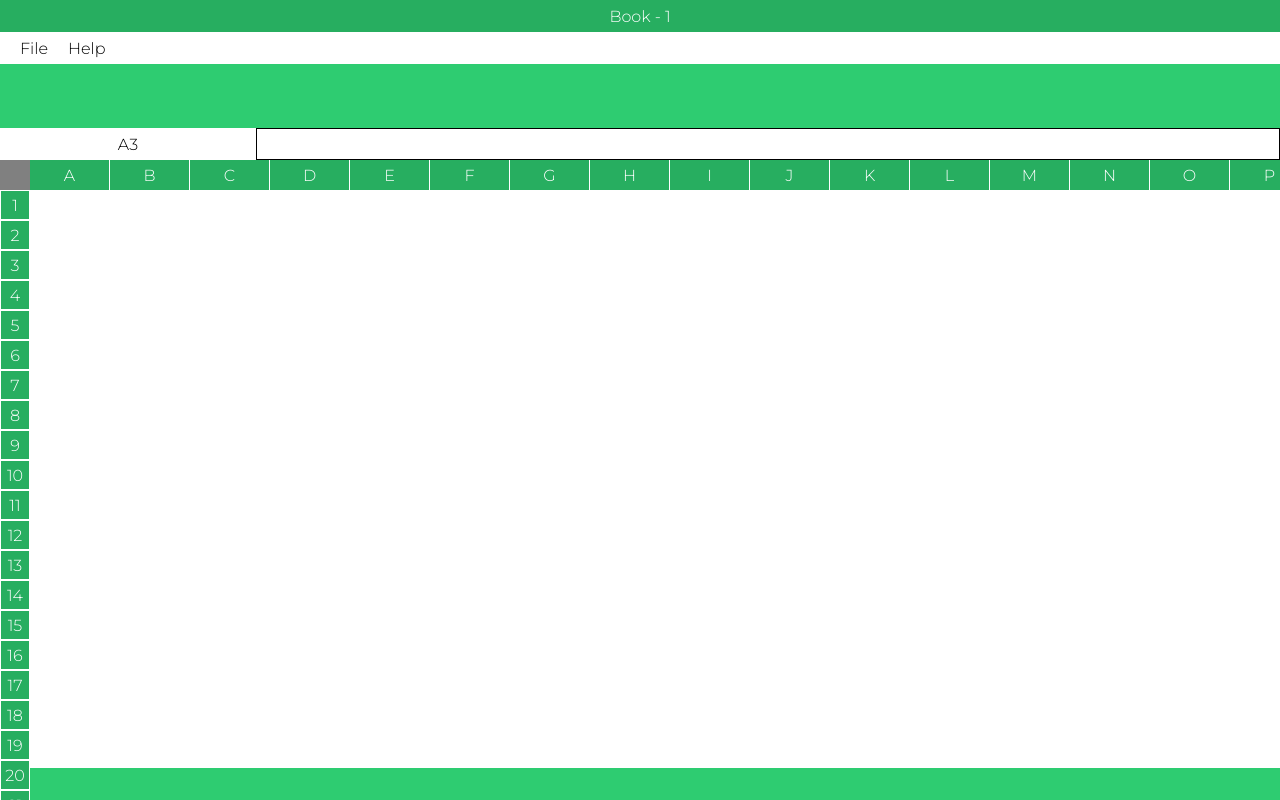
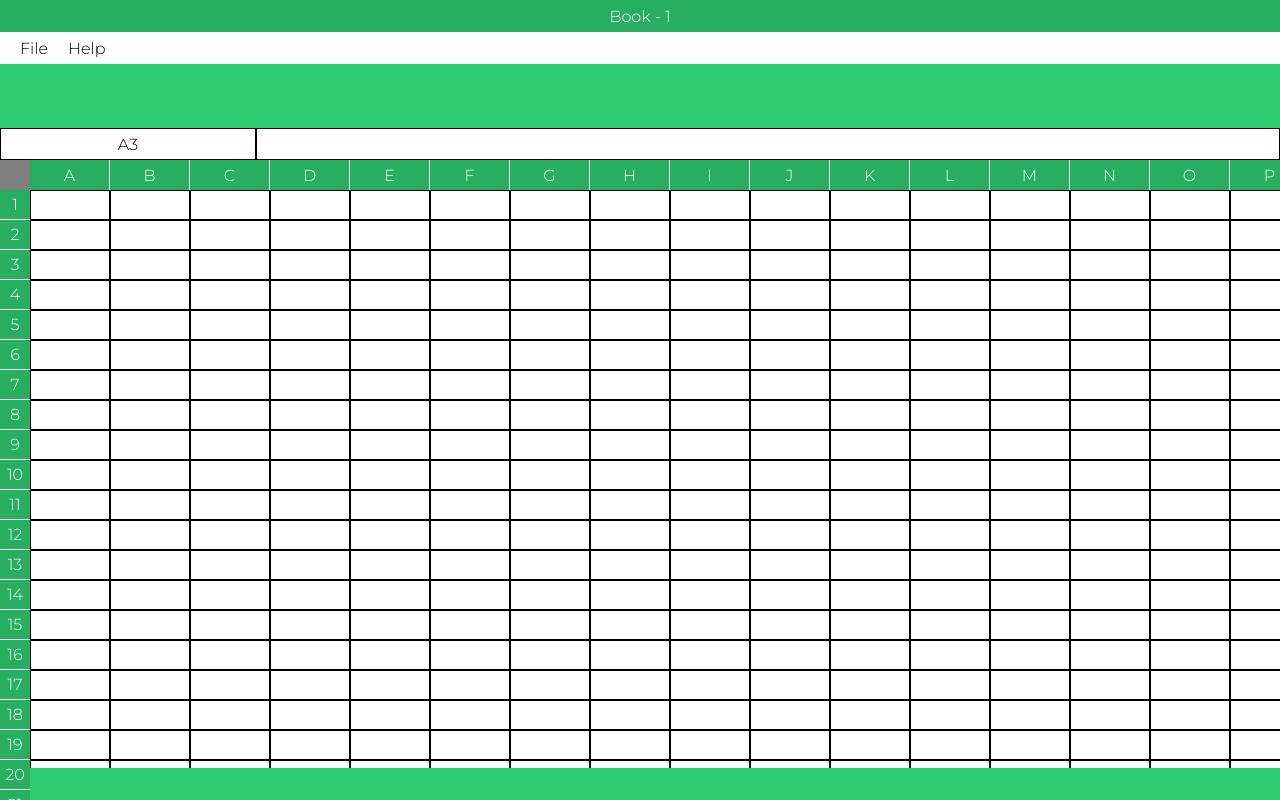
Before and after one commit to adityaSrivastava29/PEPCODING-WEB-D, a website: page MS Excel Mini/index.html in a window 1280 px wide. Drawn offline with Linux system fonts and the light colour scheme.

Commit message:
created grid of 100 X 26

```diff
--- a/MS Excel Mini/index.html
+++ b/MS Excel Mini/index.html
@@ -31,6 +31,9 @@
             </div>
 
             <div class="column-tag-section"></div>
+            <div class="cell-section">
+
+            </div>
         </div>
         <div class="sheets-section"></div>
     </div>
--- a/MS Excel Mini/script.js
+++ b/MS Excel Mini/script.js
@@ -21,3 +21,35 @@ for(let i = 0;i<26;i++){
 
 
 }
+
+
+let cellSection = document.querySelector(".cell-section")
+
+for (let i = 1; i <= 100; i++) {
+  let rowDiv = document.createElement("div");
+  rowDiv.classList.add("row");
+                       //i = 1 [A1,B1..........Z1]
+                       //i = 2 []
+                       //.
+                       //.
+                       //i = 100 [A100.........z100]
+
+  for (let j = 0; j < 26; j++) {       //i = 100   j = 25  asciiCode = 65+25=90  alpha = z  cellAdd = Z100
+    // A to Z
+    let asciiCode = 65 + j;
+
+    let reqAlphabet = String.fromCharCode(asciiCode);
+
+    let cellAddress = reqAlphabet + i;
+
+    let cellDiv = document.createElement("div");
+
+    cellDiv.classList.add("cell");
+
+    cellDiv.setAttribute("data-address", cellAddress);
+    rowDiv.append(cellDiv);
+  }
+
+  cellSection.append(rowDiv)
+
+}
--- a/MS Excel Mini/style.css
+++ b/MS Excel Mini/style.css
@@ -1,83 +1,85 @@
-*{
+* {
     box-sizing: border-box;
   }
 
-body{
+  body {
     margin: 0;
-    font-family: 'Montserrat', sans-serif;
-    /* body me styling ka effect sare jagah reflect hoga */
+    font-family: "Montserrat", sans-serif;
   }
 
-.container{
+  .container {
     height: 100vh;
-    /* background-color: aqua; */
   }
-/* it will take height percentage of its parent. */
-.title-section{
+
+  .title-section {
+    outline: none;
     height: 4%;
     background-color: #27ae60;
-    /* //horizontal  center mein aata hai
-    text-align: center;*/
-   display:flex;
+    display: flex;
     justify-content: center;
     align-items: center;
+    color: white;
+  }
 
-    color: white;
-    outline: none;
-
-}
-.menu-bar-section{
+  .menu-bar-section {
     height: 4%;
     background-color: white;
     display: flex;
     align-items: center;
+  }
 
+  .menu-bar-section div {
+    margin-left: 20px;
+    color: black;
+  }
 
-}
-.menu-bar-section div{
-    margin-left: 20px;
-    color:  black;
-}
-.menu-options-section{
+  .menu-options-section {
     height: 8%;
     background-color: #2ecc71;
   }
-.formula-section{
+
+  .formula-section {
     height: 4%;
     display: flex;
   }
 
-.formula-section .selected-cell-div{
+  .formula-section .selected-cell-div {
     height: 100%;
     width: 20%;
-    text-align: center;
-    display:flex;
+    display: flex;
     justify-content: center;
+    border: 1px solid;
     align-items: center;
   }
-.formula-section input{
+
+  .formula-section input {
     display: block;
     width: 80%;
     height: 100%;
-    /* Do need border and outline */
     border: 1px solid;
     outline: none;
   }
-.grid{
+
+  .grid {
     height: 76%;
     overflow: auto;
     position: relative;
+  }
 
+  .sheets-section {
+    height: 4%;
+    background-color: #2ecc71;
   }
 
   .blank-corner {
     height: 30px;
     width: 30px;
-    /* z-index: 2; */
+    background-color: gray;
     position: fixed;
     top: 20vh;
-    background-color: gray;
+    left: 0;
   }
+
   .row-number-section {
     display: inline-block;
     position: fixed;
@@ -88,21 +90,22 @@ body{
   .row-number {
     height: 30px;
     width: 30px;
-    background-color:  #27ae60;
+    background-color: #27ae60;
     color: white;
     display: flex;
     justify-content: center;
     align-items: center;
-    border: 1px solid;
+    border: none;
+    border-bottom: 1px solid;
   }
+
   .column-tag-section {
     height: 30px;
     position: fixed;
-    background: #27ae60;
+    background: bisque;
+    top: 20vh;
+    left: 30px;
     display: flex;
-    top: 20vh;
-    width: 100vw;
-    left: 30px;
   }
 
   .column-tag {
@@ -118,9 +121,8 @@ body{
     color: white;
   }
 
-.cell-section{
-    height: calc(76vh-30px);
-    /* calc(100vh -(24vh+30px)) */
+  .cell-section {
+    height: calc(76vh - 30px);
     width: calc(100vw - 30px);
     position: absolute;
     top: 30px;
@@ -128,10 +130,7 @@ body{
     overflow: auto;
   }
 
-.sheets-section{
-    height: 4%;
-    background-color:  #2ecc71;
-}
+
   .cell{
     width: 80px;
     height: 30px;
```
Lines whose indentation alone changed are shown as unchanged.
